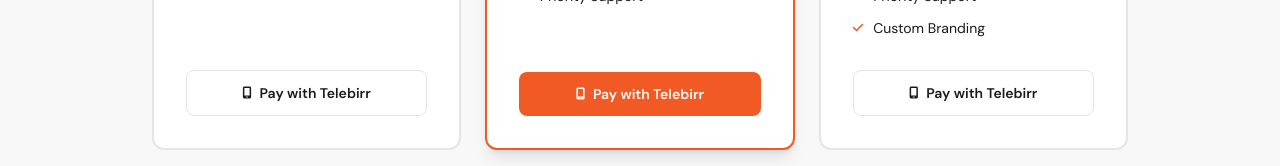
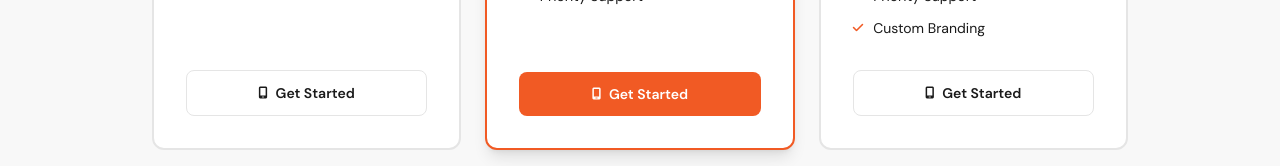
Before and after one commit to ydejene/fitsync, a Next.js app in the folder frontend/: page / in a window 1280 px wide. Shown: the part 3187-3353 px from the top of the page. Built offline with nearby package versions, Linux system fonts and the light colour scheme; no server answers.

Commit message:
change pricing button to "get started"

```diff
--- a/frontend/src/app/page.tsx
+++ b/frontend/src/app/page.tsx
@@ -312,7 +312,7 @@ export default function LandingPage() {
                       }`}
                     >
                       <i className="fa-solid fa-mobile-screen text-xs" />
-                      Pay with Telebirr
+                     Get Started
                     </CTAButton>
                   </div>
               </StaggerItem>
```
